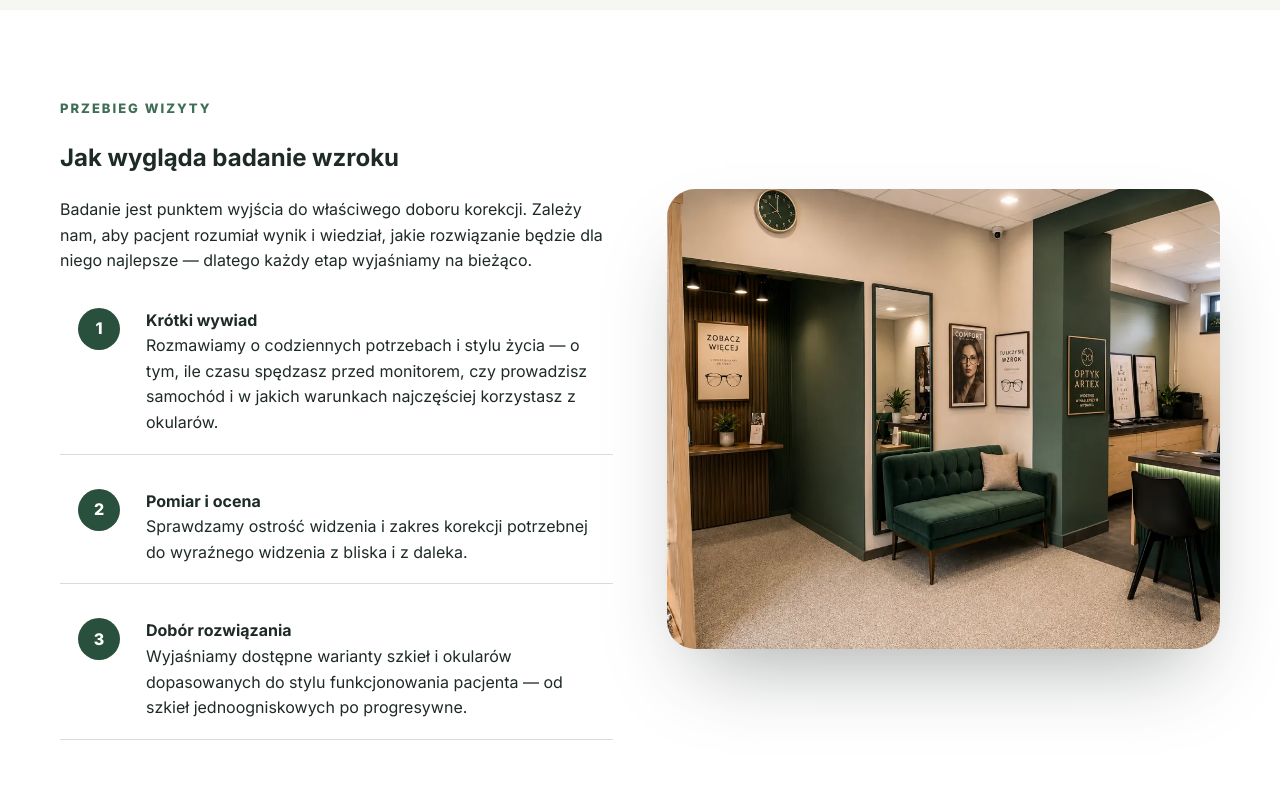
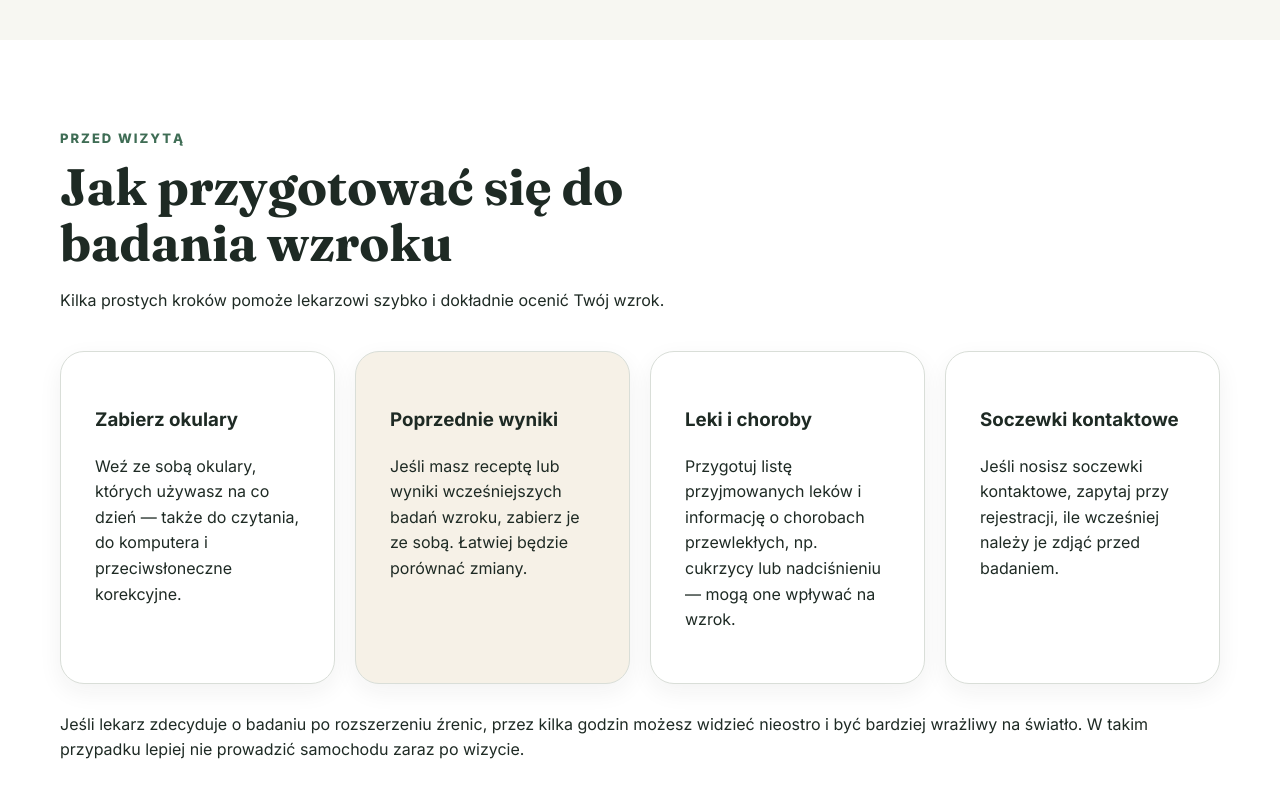
Before and after one commit to Dzirx/optyk-artex, a plain HTML site: page badanie-wzroku.html in a window 1280 px wide. Shown: the part 1460-2260 px from the top of the page. Drawn offline with Linux system fonts and the light colour scheme.

Commit message:
Okoliczne gminy, przygotowanie do badania i porządek w plikach
- zdanie o okolicznych gminach w sekcji Kontakt i na /badanie-wzroku,
  gminy powiatu dąbrowskiego w areaServed (schema.org)
- /badanie-wzroku: sekcja „Jak przygotować się do badania wzroku”,
  przestawione tła sekcji
- porządek w plikach: skrypty w narzedzia/, oryginały od klienta
  w zrodla/, README w repozytorium (wykluczony z wdrożenia razem
  z narzedzia/ i zrodla/), README opisuje nowy układ

Co-Authored-By: Claude Opus 5.5 <noreply@anthropic.com>

```diff
--- a/badanie-wzroku.html
+++ b/badanie-wzroku.html
@@ -97,7 +97,7 @@
   <div>
     <div class="eyebrow">Gabinet Okulistyczny dr&nbsp;n.&nbsp;med. Witold Tarkowski</div>
     <h1>Okulista i&nbsp;badanie wzroku w&nbsp;Dąbrowie Tarnowskiej</h1>
-    <p>W salonie ARTEX przy Grunwaldzkiej 2 działa Gabinet Okulistyczny, w którym badanie wzroku wykonuje lekarz okulista dr&nbsp;n.&nbsp;med. Witold Tarkowski. Na wizytę prosimy umówić się wcześniej telefonicznie — przyjęcia odbywają się we wtorki i środy.</p>
+    <p>W salonie ARTEX przy Grunwaldzkiej 2 działa Gabinet Okulistyczny, w którym badanie wzroku wykonuje lekarz okulista dr&nbsp;n.&nbsp;med. Witold Tarkowski. Na wizytę prosimy umówić się wcześniej telefonicznie — przyjęcia odbywają się we wtorki i środy. Zapraszamy pacjentów z Dąbrowy Tarnowskiej i okolicznych gmin.</p>
     <div class="actions">
       <a class="btn" href="tel:531221341">Zarejestruj się: 531 221 341</a>
       <a class="btn alt" href="#przebieg">Jak wygląda badanie</a>
@@ -132,7 +132,34 @@
   </div>
 </div></section>
 
-<section id="przebieg"><div class="wrap split">
+<section><div class="wrap">
+  <div class="section-head">
+    <div class="eyebrow">Przed wizytą</div>
+    <h2>Jak przygotować się do badania wzroku</h2>
+    <p>Kilka prostych kroków pomoże lekarzowi szybko i dokładnie ocenić Twój wzrok.</p>
+  </div>
+  <div class="range">
+    <article>
+      <h3>Zabierz okulary</h3>
+      <p>Weź ze sobą okulary, których używasz na co dzień — także do czytania, do komputera i przeciwsłoneczne korekcyjne.</p>
+    </article>
+    <article>
+      <h3>Poprzednie wyniki</h3>
+      <p>Jeśli masz receptę lub wyniki wcześniejszych badań wzroku, zabierz je ze sobą. Łatwiej będzie porównać zmiany.</p>
+    </article>
+    <article>
+      <h3>Leki i choroby</h3>
+      <p>Przygotuj listę przyjmowanych leków i informację o chorobach przewlekłych, np. cukrzycy lub nadciśnieniu — mogą one wpływać na wzrok.</p>
+    </article>
+    <article>
+      <h3>Soczewki kontaktowe</h3>
+      <p>Jeśli nosisz soczewki kontaktowe, zapytaj przy rejestracji, ile wcześniej należy je zdjąć przed badaniem.</p>
+    </article>
+  </div>
+  <p style="margin-top:28px">Jeśli lekarz zdecyduje o badaniu po rozszerzeniu źrenic, przez kilka godzin możesz widzieć nieostro i być bardziej wrażliwy na światło. W takim przypadku lepiej nie prowadzić samochodu zaraz po wizycie.</p>
+</div></section>
+
+<section id="przebieg" class="soft"><div class="wrap split">
   <div>
     <div class="eyebrow">Przebieg wizyty</div>
     <h2>Jak wygląda badanie wzroku</h2>
@@ -146,7 +173,7 @@
   <div class="photo"><img src="img/okulista-artex.webp" alt="Gabinet okulistyczny i ekspozycja opraw w salonie ARTEX" width="1156" height="872" loading="lazy" decoding="async"></div>
 </div></section>
 
-<section class="soft"><div class="wrap">
+<section><div class="wrap">
   <div class="section-head wide">
     <div class="eyebrow">Po badaniu</div>
     <h2>Okulary dobierzesz na miejscu</h2>
@@ -160,7 +187,7 @@
   </div>
 </div></section>
 
-<section><div class="wrap faq">
+<section class="soft"><div class="wrap faq">
   <div class="section-head">
     <div class="eyebrow">FAQ</div>
     <h2>Pytania o badanie wzroku</h2>
--- a/css/style.css
+++ b/css/style.css
@@ -109,6 +109,7 @@ section{padding:88px 0}
 .contact-tile .hours li{max-width:none;padding:5px 0}
 .contact-tile .hours li:last-child{border-bottom:0}
 .contact-tile .tile-note{margin-top:10px;font-size:13px;line-height:1.45;color:#cfe1d6}
+.contact-area{margin:22px 0 0;font-size:15px;color:#cfe1d6}
 .contact-call{display:block;margin-top:24px;padding:17px 24px;text-align:center;font-size:18px;background:#fff;color:var(--g)}
 .contact .map-embed{position:relative;min-height:320px;border-radius:28px;overflow:hidden;border:1px solid #729080}
 .map-embed iframe{position:absolute;inset:0;width:100%;height:100%;border:0}
```
Also changed, not shown: index.html (+8 -1 lines), soczewki.html (+1 -0 lines), README.txt (added), zrodla/logo.png (renamed from img/logo.png), 7 other files.
